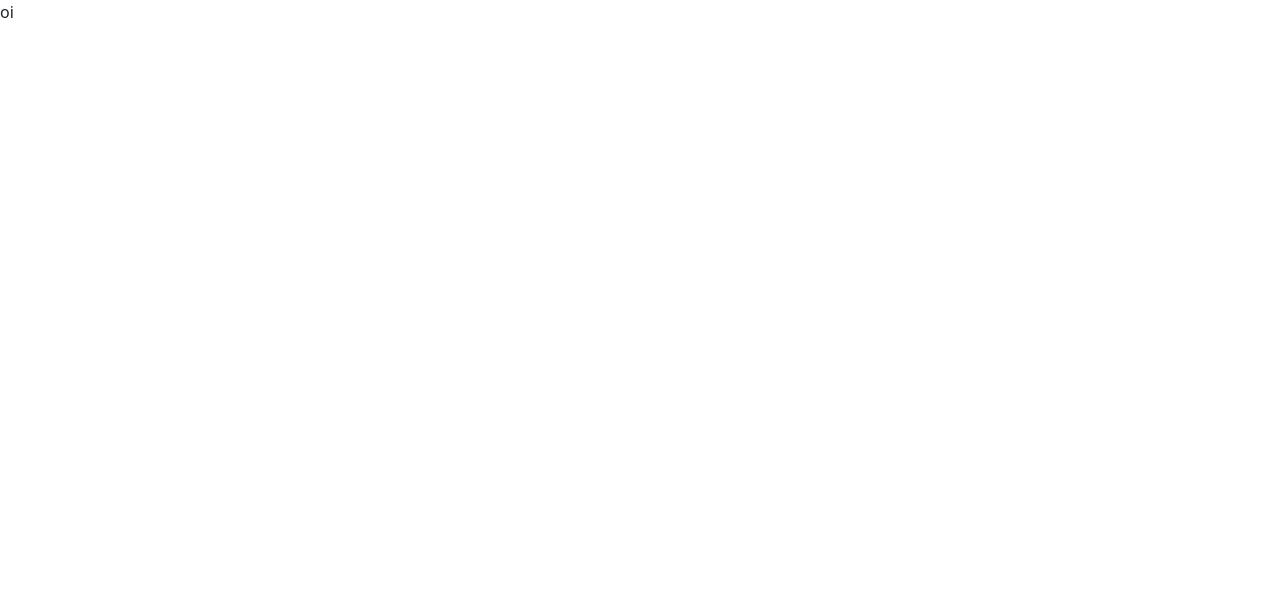
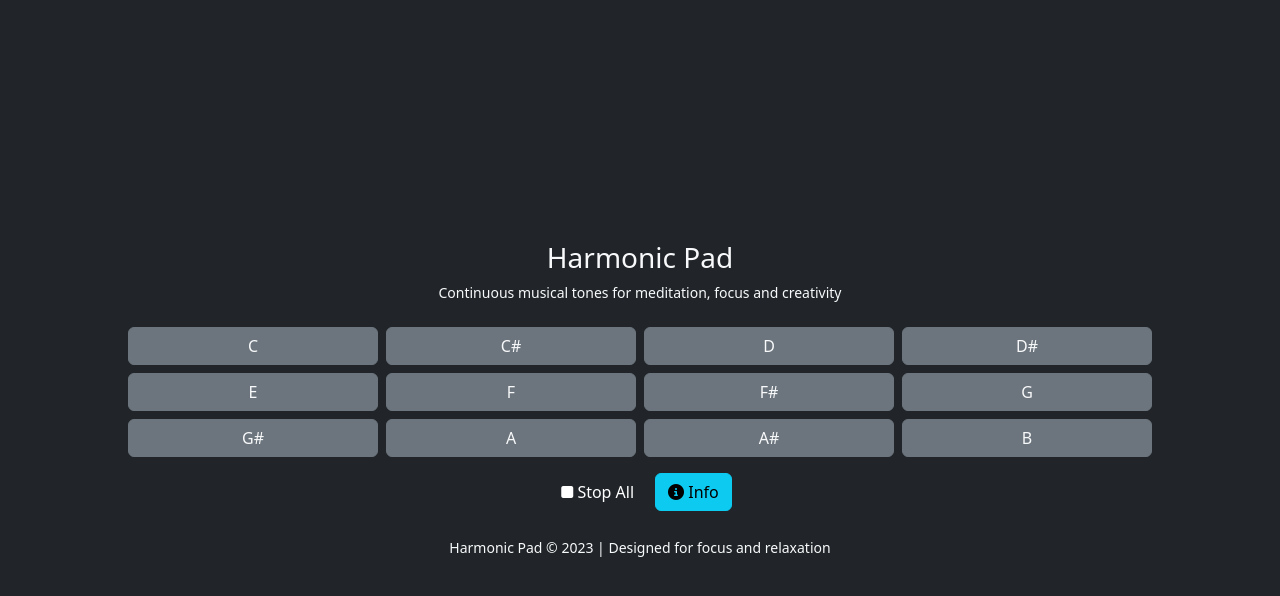
Before and after one commit to rodrigozan/harmonic-pads, a React (Vite) app: page / in a window 1280 px wide. Shown: the top 596 px of the page. Built offline with nearby package versions, Linux system fonts and the light colour scheme.

Commit message:
☝️ Updated App Component

```diff
--- a/src/App.tsx
+++ b/src/App.tsx
@@ -1,12 +1,25 @@
-import { useState } from 'react'
-import './App.css'
+import React, { useState } from 'react'
+
+import Header from './components/Header'
+import PadGrid from './components/PadGrid'
+import Controls from './components/Controls'
+import ModalInfo from './components/ModalInfo'
 
 function App() {
+  const [showModal, setShowModal] = useState(false)
 
   return (
-    <>
-      <div>oi</div>
-    </>
+    <div className="d-flex flex-column align-items-center justify-content-center min-vh-100 p-4 bg-dark text-light">
+      <div className="w-100" style={{ maxWidth: '1024px' }}>
+        <Header />
+        <PadGrid />
+        <Controls onInfo={() => setShowModal(true)} />
+        <ModalInfo show={showModal} onClose={() => setShowModal(false)} />
+        <footer className="text-center mt-4">
+          <small>Harmonic Pad © 2023 | Designed for focus and relaxation</small>
+        </footer>
+      </div>
+    </div>
   )
 }
 
```
